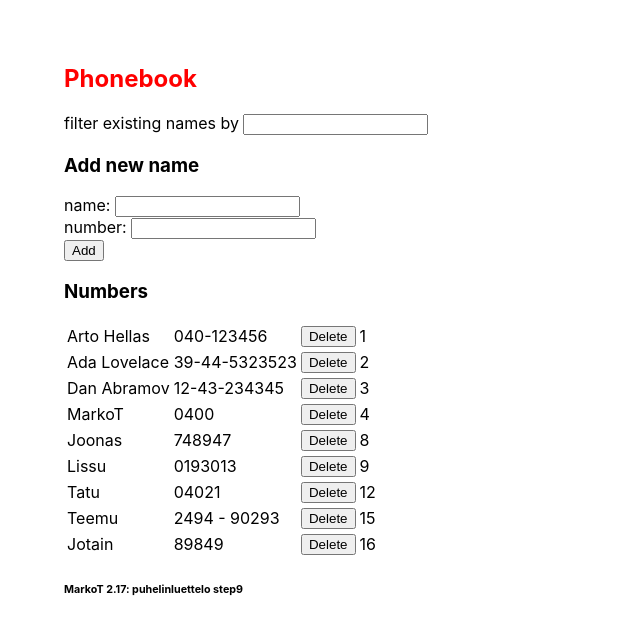
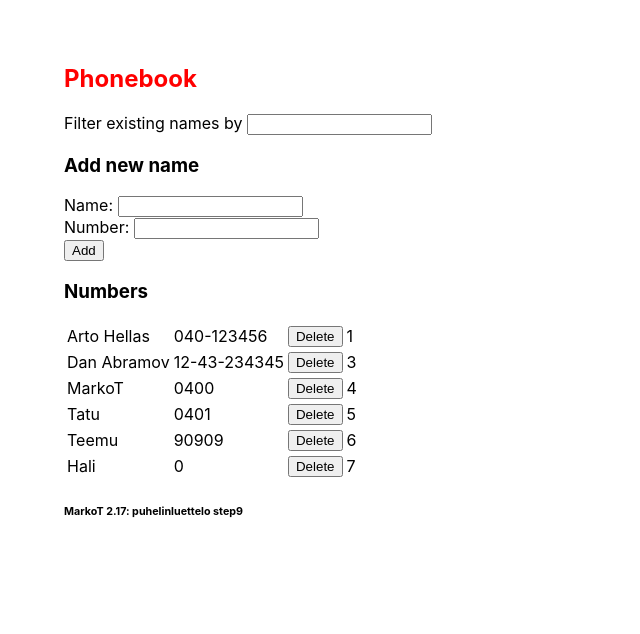
Before and after one commit to MarkoTammi/fllstck, a React (Create React App) app in the folder osa2/puhelinluettelo/: page / in a window 1280 px wide. Shown: the top 634 px of the page, without its empty margins (0-640 px from the left). Built offline with nearby package versions, Linux system fonts and the light colour scheme; data requests are answered from the project's data file.

Commit message:
fllstck 2.17: puhelinluettelo step9 under work

```diff
--- a/osa2/puhelinluettelo/db.json
+++ b/osa2/puhelinluettelo/db.json
@@ -4,11 +4,6 @@
       "name": "Arto Hellas",
       "number": "040-123456",
       "id": 1
-    },
-    {
-      "name": "Ada Lovelace",
-      "number": "39-44-5323523",
-      "id": 2
     },
     {
       "name": "Dan Abramov",
@@ -21,50 +16,19 @@
       "id": 4
     },
     {
+      "name": "Tatu",
+      "number": "0401",
       "id": 5
     },
     {
+      "name": "Teemu",
+      "number": "90909",
       "id": 6
     },
     {
+      "name": "Hali",
+      "number": "0",
       "id": 7
-    },
-    {
-      "name": "Joonas",
-      "number": "748947",
-      "id": 8
-    },
-    {
-      "name": "Lissu",
-      "number": "0193013",
-      "id": 9
-    },
-    {
-      "id": 10
-    },
-    {
-      "id": 11
-    },
-    {
-      "name": "Tatu",
-      "number": "04021",
-      "id": 12
-    },
-    {
-      "id": 13
-    },
-    {
-      "id": 14
-    },
-    {
-      "name": "Teemu",
-      "number": "2494 - 90293",
-      "id": 15
-    },
-    {
-      "name": "Jotain",
-      "number": "89849",
-      "id": 16
     }
   ]
 }
--- a/osa2/puhelinluettelo/src/App.js
+++ b/osa2/puhelinluettelo/src/App.js
@@ -16,16 +16,20 @@ const App = () => {
 
 
     // To get name and number data for phonebook from local db.json file
-    useEffect(() => {
+    const hookToGetNameDb = () => {
         personServices
             .getAllPersons()
             .then(response => {
                 //console.log('getAllPerson: ', response)
-                //console.log(response.data[4].name)
+                //console.log('getAllData response.data[4].name', response.data[4].name)
                 //setPersons(response.data)
+                //console.log('hookToGetNameDb -  getAllPersons response.data', response.data)
                 setPersons(response.data.filter(n => n.name !== undefined))
+                //console.log('hookToGetNameDb - after setPersons - persons', persons)
             })
-      }, [])
+      }
+    useEffect(hookToGetNameDb,[])
+
 
     // Event handler when 'add' button is clicked. Check if input name is already in a phonebook.
     // If yes -> alert popup otherwise -> person name and number is added to the phonebook.
@@ -36,7 +40,8 @@ const App = () => {
           name: newName,
           number: newNumber,
         }
-        if ( (persons.map(person => person.name).includes(newName)) === false ) {
+
+        if ((persons.map(person => person.name).includes(newName)) === false ) {
             // Name don't exist -> save name and number to local db.json
             personServices
                 .createPerson(personObject)
@@ -44,8 +49,30 @@ const App = () => {
                     setPersons(persons.concat(response.data))
                 })
         } else {
-            // Name already exist in phonebook
-            window.alert(`${newName} is already added to phonebook`)
+            // Name already exist in phonebook -> update number
+            if (window.confirm(`${newName} is already in a phonebook. Do you want to update the number? After "yes" reload browser for update. Update is under work.`)) {
+                //console.log('true - personObject: ', personObject)
+                const personToUpdate = persons.filter(person => person.name === personObject.name )
+                //console.log('personToUpdate - id : ', personToUpdate[0].id )
+                const personUpdateObject = {
+                    name: personToUpdate[0].name,
+                    number: newNumber,
+                    id: personToUpdate[0].id,
+                }
+                console.log('personUpdateObject : ', personUpdateObject)
+                //personToUpdate.concat(personObject)
+                //console.log('personToUpdate : ', personToUpdate)
+                personServices
+                    .updatePerson(personUpdateObject, personToUpdate[0].id)
+                    //.then(response => console.log('update : ', response))
+
+                    console.log('persons after db update : ', persons)
+                    //.then(() => {
+                        //setPersons(persons.filter(person => person.id !== props.id))
+                      //  setPersons(persons.filter(n => n.name !== undefined))
+
+                    //})
+            }
         }
         setNewName('')
         setNewNumber('')
@@ -67,6 +94,18 @@ const App = () => {
      // Event handler for inputing filter string
     const handleFilterStringInput = (event) => {
         setFilterString(event.target.value)
+    }
+
+    // Event handler for deleting name from the phonebook
+    const handleDeletePersonName = (props) => {
+        console.log('delete clicked - props: ', props)
+        if (window.confirm(`Delete ${props.name} ?`)) {
+            personServices
+                .deletePerson(props.id)
+                .then(() => {
+                    setPersons(persons.filter(person => person.id !== props.id))
+                })
+        }
     }
 
     return (
@@ -93,6 +132,7 @@ const App = () => {
                 persons={persons}
                 setPersons={setPersons}
                 personServices={personServices}
+                handleDeletePersonName={handleDeletePersonName}
                 />
 
             <Footer />
@@ -114,7 +154,7 @@ const App = () => {
 const Filter = (props) => {
     return (
         <form>
-            <div>filter existing names by <input value={props.filterString} onChange={props.handleFilterStringInput}/> </div>
+            <div>Filter existing names by <input value={props.filterString} onChange={props.handleFilterStringInput}/> </div>
         </form>
     )
 }
@@ -124,8 +164,8 @@ const AddNewName = (props) => {
     return (
         <>
             <form onSubmit={props.addPersonPhonebook}>
-                <div> name: <input value={props.newName} onChange={props.handlePersonNameInput}/> </div>
-                <div> number: <input value={props.newNumber} onChange={props.handlePersonNumberInput}/> </div>
+                <div> Name: <input value={props.newName} onChange={props.handlePersonNameInput}/> </div>
+                <div> Number: <input value={props.newNumber} onChange={props.handlePersonNumberInput}/> </div>
                 <div> <button type="submit">Add</button> </div>
             </form>
         </>
@@ -139,8 +179,7 @@ const DislayNames = (props) => {
         return (
             <NameTable
                 namesToDisplay={props.persons}
-                setPersons={props.setPersons}
-                personServices={props.personServices}
+                handleDeletePersonName={props.handleDeletePersonName}
                 />
         )
     } else {
@@ -149,8 +188,7 @@ const DislayNames = (props) => {
         return (
             <NameTable
                 namesToDisplay={filteredPersons}
-                setPersons={props.setPersons}
-                personServices={props.personServices}
+                handleDeletePersonName={props.handleDeletePersonName}
                 />
         )
     }
@@ -160,27 +198,6 @@ const DislayNames = (props) => {
 const NameTable = (props) => {
     //console.log('NameTable props : ', props)
 
-
-    // Event handler for deleting name
-    const handleDeletePersonName = (props) => {
-        console.log('delete clicked: id = ', props)
-        personServices
-            .deletePerson(props)
-            //.getAllPersons()
-            .then(() => getAllPersons())
-            .then(response => {
-                console.log('getAllPerson after delete: ', response)})
-            .then(response => {
-                    props.setPersons(response.data.filter(n => n.name !== undefined))})
-
-                //console.log('getAllPerson: ', response)
-                //console.log('after filter: ', response.data.filter(n => n.name !== undefined))
-                //console.log(response.data[4].name)
-                //props.setPersons(response.data)
-                //setPersons(response.data.filter(n => n.name !== undefined))
-    }
-
-
     return (
         <table>
                 <tbody>
@@ -188,7 +205,7 @@ const NameTable = (props) => {
                         <tr key={person.id}>
                             <td>{person.name}</td>
                             <td>{person.number}</td>
-                            <td><button type="button" onClick={ () => handleDeletePersonName(person.id)}>Delete</button></td>
+                            <td><button type="button" onClick={ () => props.handleDeletePersonName(person)}>Delete</button></td>
                             <td>{person.id}</td>
                         </tr>)}
                 </tbody>
--- a/osa2/puhelinluettelo/src/services/persons.js
+++ b/osa2/puhelinluettelo/src/services/persons.js
@@ -11,11 +11,16 @@ const createPerson = newObject => {
 }
 
 const deletePerson = (id) => {
-  return axios.put(`${baseUrl}/${id}`)
+  return axios.delete(`${baseUrl}/${id}`)
 }
+
+const updatePerson = (updateObject,id) => {
+    return axios.put(`${baseUrl}/${id}`, updateObject)
+  }
 
 export default {
   getAllPersons: getAllPersons,
   createPerson: createPerson,
-  deletePerson: deletePerson
+  deletePerson: deletePerson,
+  updatePerson: updatePerson
 }
```
